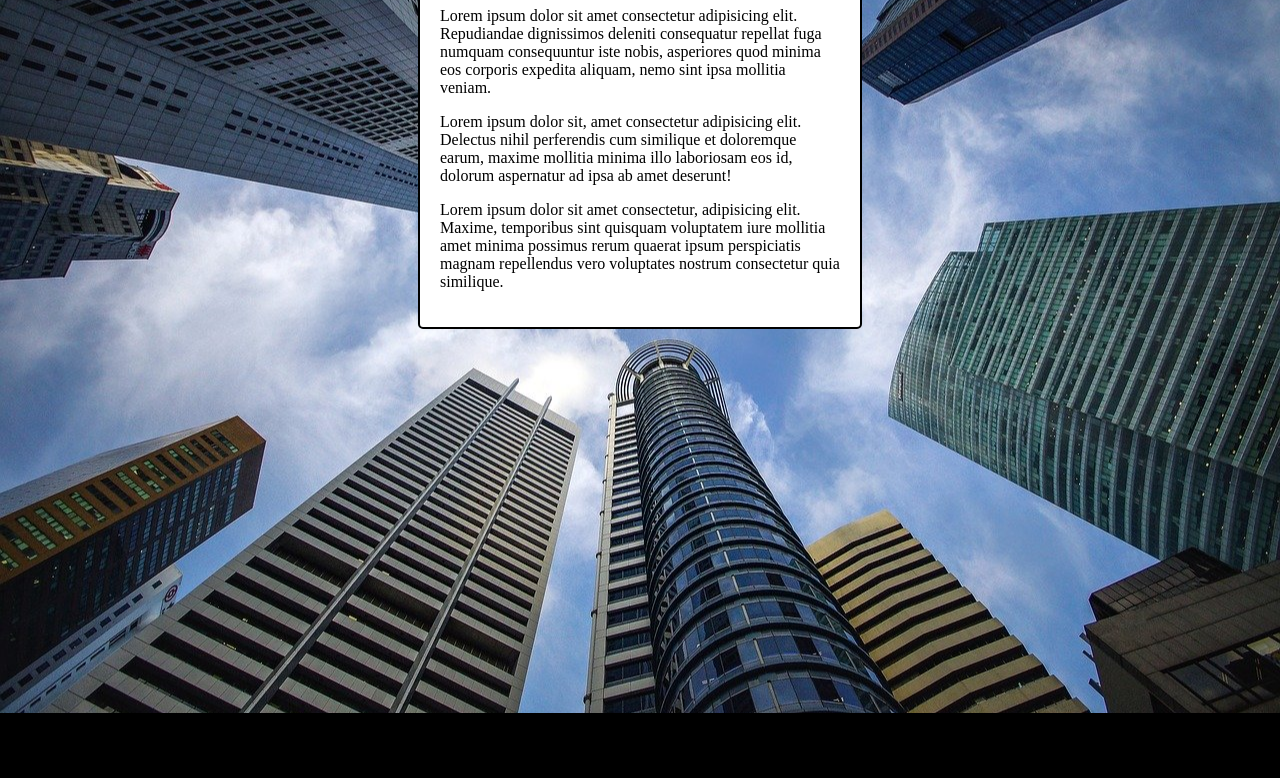
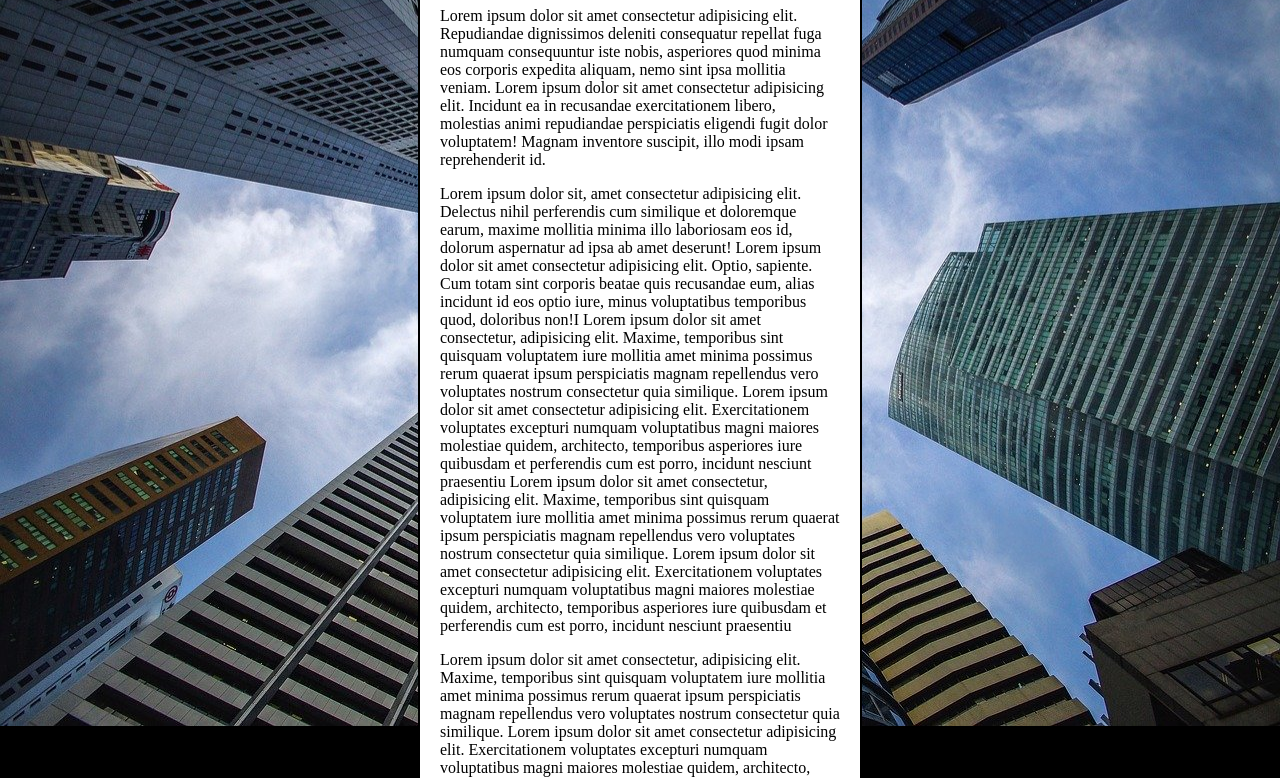
Before and after one commit to GabrielMarconciniFonseca/html-css, a plain HTML site: page ex022/fundo006.html in a window 1280 px wide. Shown: the part 115-893 px from the top of the page. Before the commit the page ends 828 px from the top, so only its background shows below. Drawn offline with Linux system fonts and the light colour scheme.

```diff
--- a/ex022/fundo006.html
+++ b/ex022/fundo006.html
@@ -6,24 +6,22 @@
     <meta name="viewport" content="width=device-width, initial-scale=1.0" />
     <title>Document</title>
     <style>
-      body{
+      body {
         height: 100vh;
         background-color: black;
         background-image: url(img/wallpaper002.jpg);
         background-repeat: no-repeat;
         background-position: center center;
         background-size: cover;
-
       }
-      main{
+      main {
         background-color: white;
         padding: 20px;
         margin: auto;
         width: 400px;
-        margin-top:20px;
+        margin-top: 20px;
         border-radius: 5px;
         border: solid 2px black;
-
       }
     </style>
   </head>
@@ -34,18 +32,61 @@
         Lorem ipsum dolor sit amet consectetur adipisicing elit. Repudiandae
         dignissimos deleniti consequatur repellat fuga numquam consequuntur iste
         nobis, asperiores quod minima eos corporis expedita aliquam, nemo sint
-        ipsa mollitia veniam.
+        ipsa mollitia veniam. Lorem ipsum dolor sit amet consectetur adipisicing
+        elit. Incidunt ea in recusandae exercitationem libero, molestias animi
+        repudiandae perspiciatis eligendi fugit dolor voluptatem! Magnam
+        inventore suscipit, illo modi ipsam reprehenderit id.
       </p>
       <p>
         Lorem ipsum dolor sit, amet consectetur adipisicing elit. Delectus nihil
         perferendis cum similique et doloremque earum, maxime mollitia minima
         illo laboriosam eos id, dolorum aspernatur ad ipsa ab amet deserunt!
+        Lorem ipsum dolor sit amet consectetur adipisicing elit. Optio,
+        sapiente. Cum totam sint corporis beatae quis recusandae eum, alias
+        incidunt id eos optio iure, minus voluptatibus temporibus quod,
+        doloribus non!I
+        Lorem ipsum dolor sit amet consectetur, adipisicing elit. Maxime,
+        temporibus sint quisquam voluptatem iure mollitia amet minima possimus
+        rerum quaerat ipsum perspiciatis magnam repellendus vero voluptates
+        nostrum consectetur quia similique. Lorem ipsum dolor sit amet
+        consectetur adipisicing elit. Exercitationem voluptates excepturi
+        numquam voluptatibus magni maiores molestiae quidem, architecto,
+        temporibus asperiores iure quibusdam et perferendis cum est porro,
+        incidunt nesciunt praesentiu
+        Lorem ipsum dolor sit amet consectetur, adipisicing elit. Maxime,
+        temporibus sint quisquam voluptatem iure mollitia amet minima possimus
+        rerum quaerat ipsum perspiciatis magnam repellendus vero voluptates
+        nostrum consectetur quia similique. Lorem ipsum dolor sit amet
+        consectetur adipisicing elit. Exercitationem voluptates excepturi
+        numquam voluptatibus magni maiores molestiae quidem, architecto,
+        temporibus asperiores iure quibusdam et perferendis cum est porro,
+        incidunt nesciunt praesentiu
       </p>
       <p>
         Lorem ipsum dolor sit amet consectetur, adipisicing elit. Maxime,
         temporibus sint quisquam voluptatem iure mollitia amet minima possimus
         rerum quaerat ipsum perspiciatis magnam repellendus vero voluptates
-        nostrum consectetur quia similique.
+        nostrum consectetur quia similique. Lorem ipsum dolor sit amet
+        consectetur adipisicing elit. Exercitationem voluptates excepturi
+        numquam voluptatibus magni maiores molestiae quidem, architecto,
+        temporibus asperiores iure quibusdam et perferendis cum est porro,
+        incidunt nesciunt praesentiu
+        Lorem ipsum dolor sit amet consectetur, adipisicing elit. Maxime,
+        temporibus sint quisquam voluptatem iure mollitia amet minima possimus
+        rerum quaerat ipsum perspiciatis magnam repellendus vero voluptates
+        nostrum consectetur quia similique. Lorem ipsum dolor sit amet
+        consectetur adipisicing elit. Exercitationem voluptates excepturi
+        numquam voluptatibus magni maiores molestiae quidem, architecto,
+        temporibus asperiores iure quibusdam et perferendis cum est porro,
+        incidunt nesciunt praesentiu
+        Lorem ipsum dolor sit amet consectetur, adipisicing elit. Maxime,
+        temporibus sint quisquam voluptatem iure mollitia amet minima possimus
+        rerum quaerat ipsum perspiciatis magnam repellendus vero voluptates
+        nostrum consectetur quia similique. Lorem ipsum dolor sit amet
+        consectetur adipisicing elit. Exercitationem voluptates excepturi
+        numquam voluptatibus magni maiores molestiae quidem, architecto,
+        temporibus asperiores iure quibusdam et perferendis cum est porro,
+        incidunt nesciunt praesentiu
       </p>
     </main>
   </body>
```
